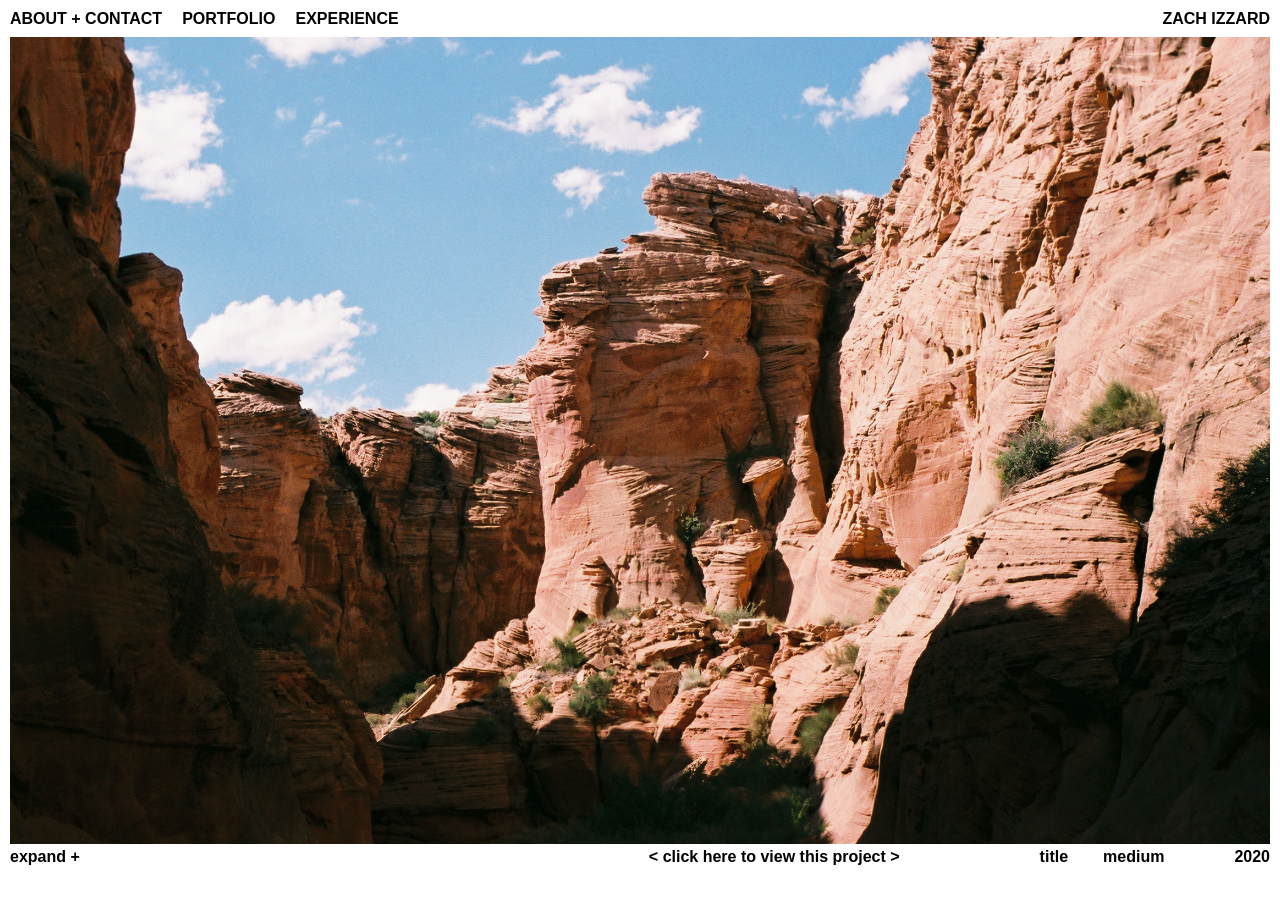
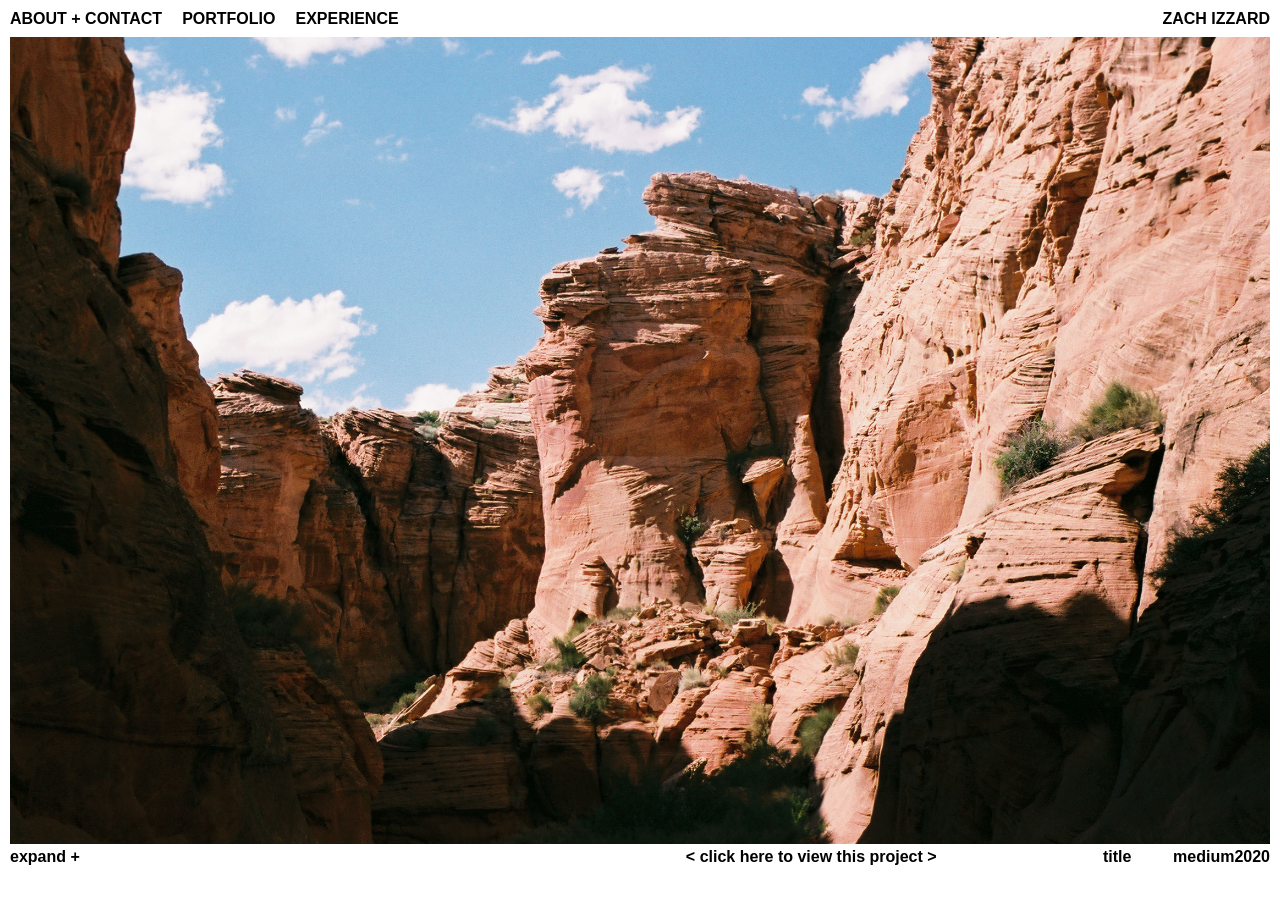
Before and after one commit to zizzard/portfolio_website, a React (Create React App) app: page / in a window 1280 px wide. Shown: the top 898 px of the page. Built offline with nearby package versions, Linux system fonts and the light colour scheme.

Commit message:
added title

```diff
--- a/src/App.js
+++ b/src/App.js
@@ -27,6 +27,10 @@ class App extends Component {
             experienceShow: false,
             body: true
         };
+    }
+
+    componentDidMount() {
+        document.title = "ZACH IZZARD";
     }
 
     aboutHandler(){
--- a/src/components/HomeCaption/HomeCaption.css
+++ b/src/components/HomeCaption/HomeCaption.css
@@ -30,15 +30,15 @@
 }
 
 .caption-title{
-    padding-left: 140px;
+    padding-left: 13vw;
 }
 
 .caption-medium{
-    padding-left: 35px;
+    padding-left: 3.25vw;
 }
 
 .caption-year{
-    padding-left: 70px;
+    padding-left: 6,5vw;
 }
 
 
```
